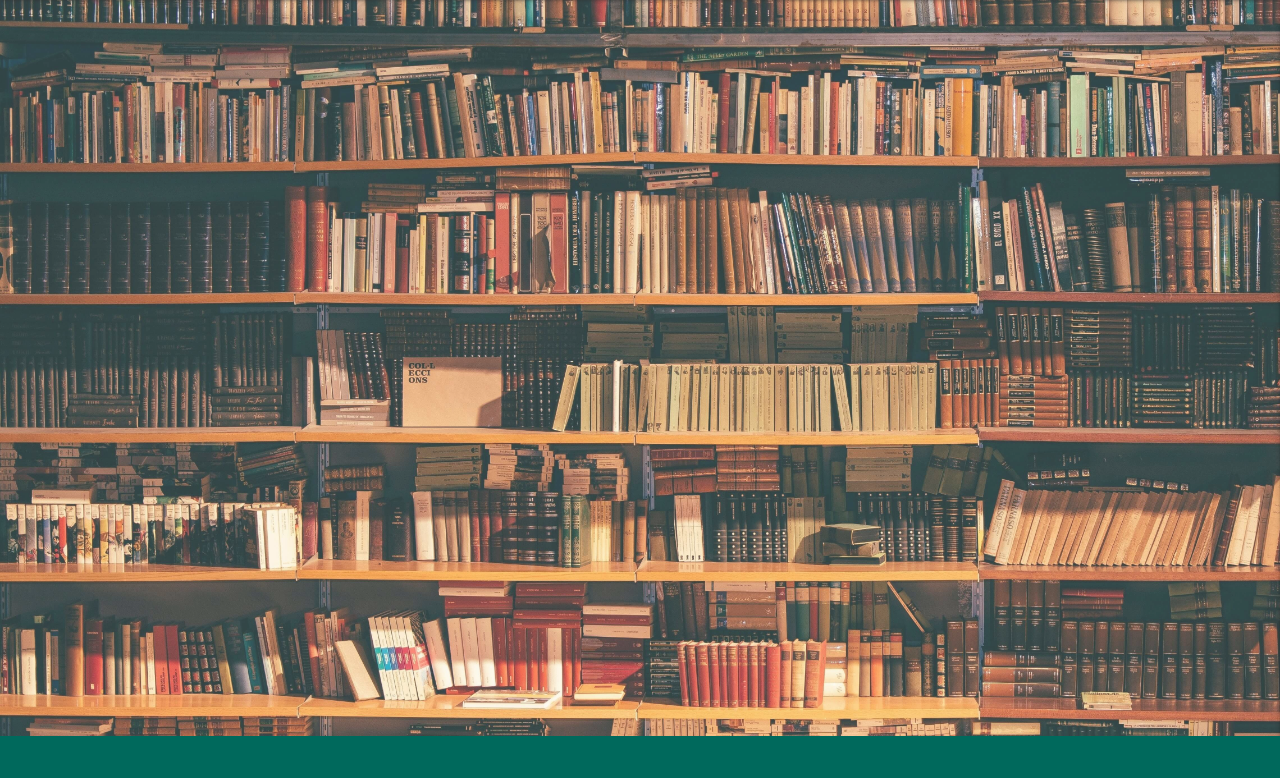
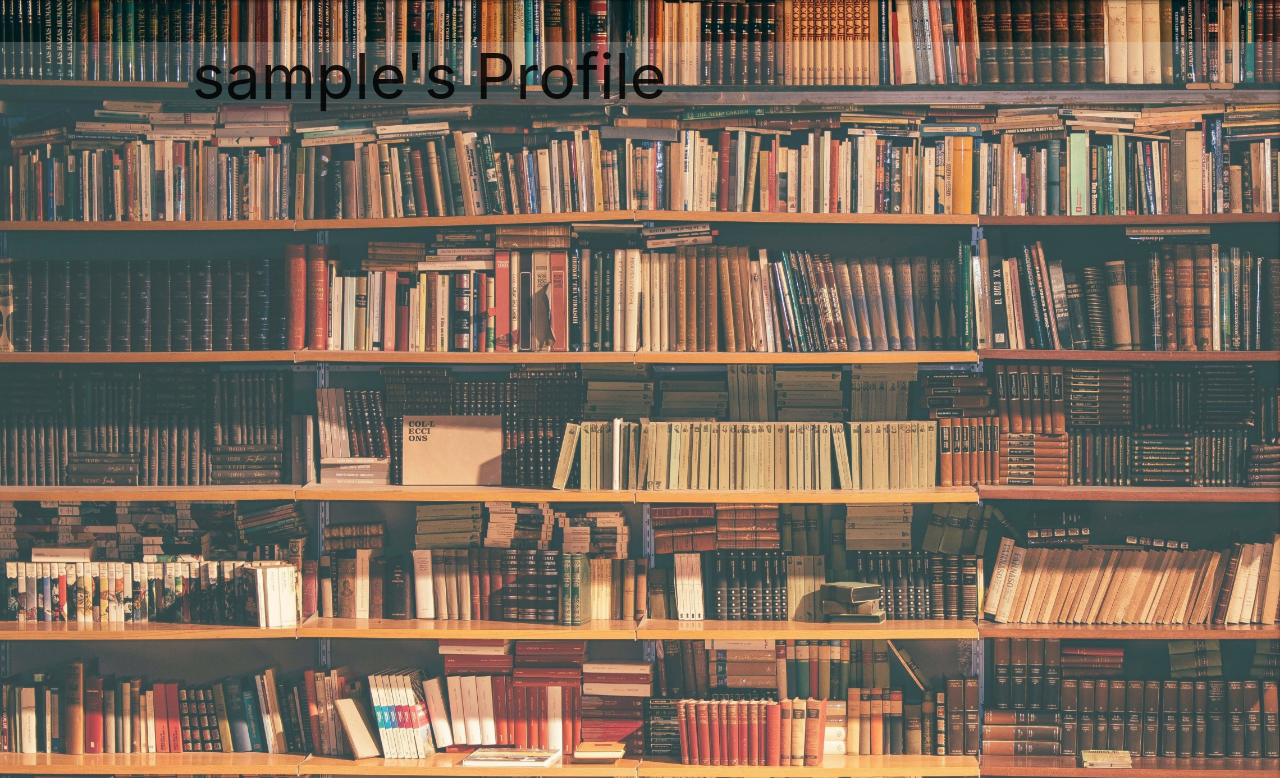
Before and after one commit to RobKnowles248/book-club, a Flask app: page /profile/1 in a window 1280 px wide. Shown: the part 64-842 px from the top of the page. Before the commit the page ends 800 px from the top, so only its background shows below. Run offline with Flask 2, Linux system fonts and the light colour scheme; the visitor is signed in with stand-in values (Sample User, id 1); a database or web service that is not in the repository returns one stand-in record (values such as "Sample title"); some libraries are stand-ins or nearby versions.

Commit message:
Add username to profile.html

```diff
--- a/templates/profile.html
+++ b/templates/profile.html
@@ -1,3 +1,4 @@
 {% extends "base.html" %}
 {% block content %}
+    <h1>{{ username }}'s Profile</h1>
 {% endblock %}
```
Also changed, not shown: app.py (line endings or trailing spaces).
